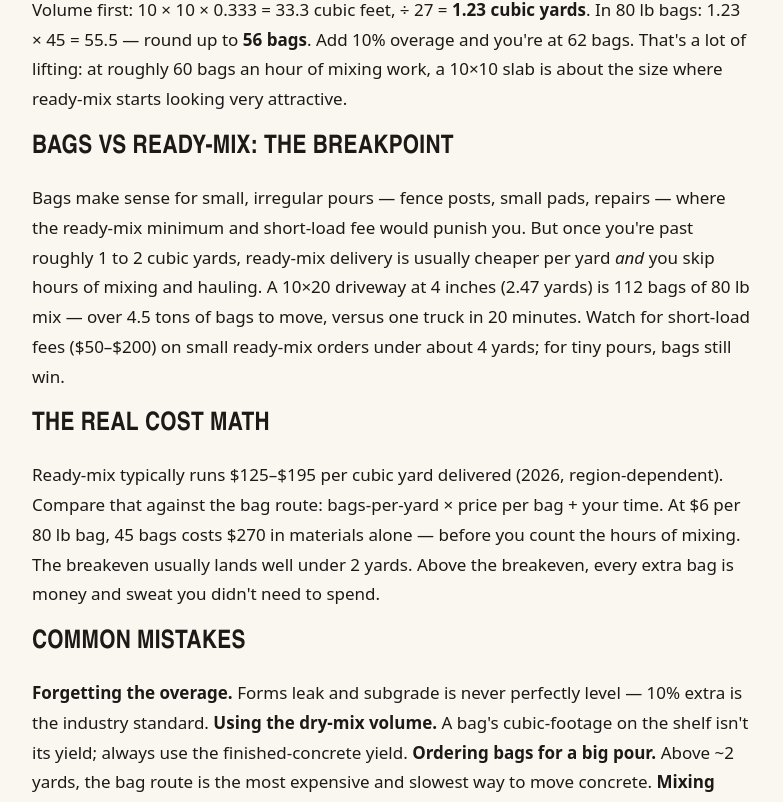
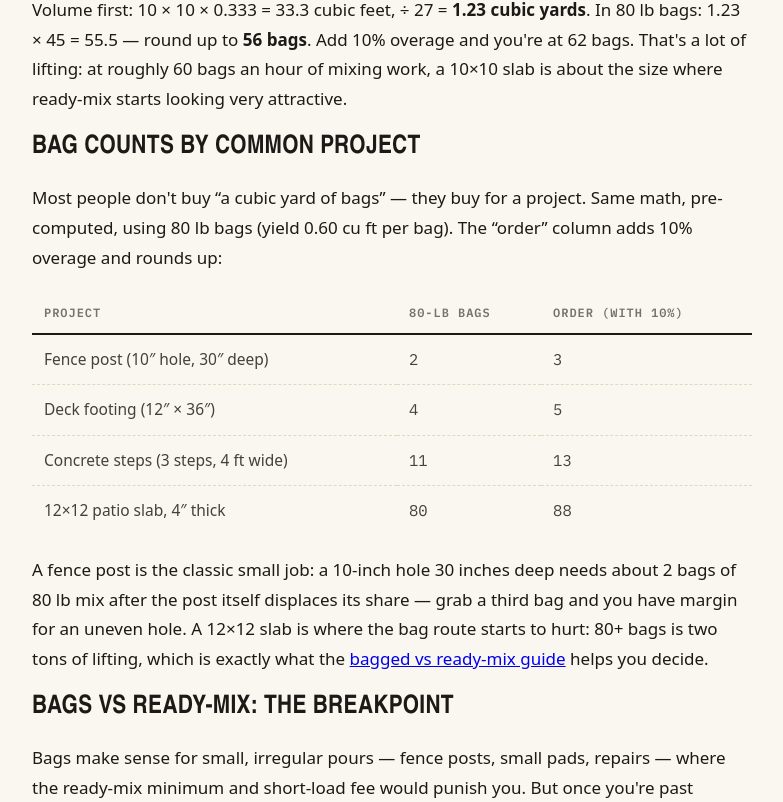
Before and after one commit to tanvirrind/cubicyardcalc, a Next.js app: page /guides/how-many-bags-of-concrete-per-cubic-yard in a window 1280 px wide. Shown: the part 1238-2040 px from the top of the page, without its empty margins (68-851 px from the left). Built offline with nearby package versions, Linux system fonts and the light colour scheme.

Commit message:
Add 7 new SEO guides + expand 2 existing (batch 4/4)

```diff
--- a/app/guides/how-many-bags-of-concrete-per-cubic-yard/page.js
+++ b/app/guides/how-many-bags-of-concrete-per-cubic-yard/page.js
@@ -41,6 +41,10 @@ const faqs = [
   {
     q: "Do bag yields vary?",
     a: "Yes. The table uses manufacturer yields, but exact yield varies by mix and moisture. Check the bag label and round up, then add 10% overage for spillage and uneven forms.",
+  },
+  {
+    q: "How many bags of concrete per fence post?",
+    a: "About 2 bags of 80 lb mix for a standard post: a 10-inch-diameter hole 30 inches deep holds roughly 1.15 cubic feet of concrete after the post itself displaces its share. Grab a third bag as overage — holes are never perfectly round.",
   },
 ];
 
@@ -111,6 +115,36 @@ export default function Guide() {
         very attractive.
       </p>
 
+      <h2>Bag counts by common project</h2>
+      <p>
+        Most people don&apos;t buy &ldquo;a cubic yard of bags&rdquo; — they
+        buy for a project. Same math, pre-computed, using 80 lb bags (yield
+        0.60 cu ft per bag). The &ldquo;order&rdquo; column adds 10% overage
+        and rounds up:
+      </p>
+      <table className="ref-table" style={{ margin: "20px 0" }}>
+        <thead>
+          <tr><th>Project</th><th>80-lb bags</th><th>Order (with 10%)</th></tr>
+        </thead>
+        <tbody>
+          <tr><td>Fence post (10&Prime; hole, 30&Prime; deep)</td><td className="num">2</td><td className="num">3</td></tr>
+          <tr><td>Deck footing (12&Prime; &times; 36&Prime;)</td><td className="num">4</td><td className="num">5</td></tr>
+          <tr><td>Concrete steps (3 steps, 4 ft wide)</td><td className="num">11</td><td className="num">13</td></tr>
+          <tr><td>12&times;12 patio slab, 4&Prime; thick</td><td className="num">80</td><td className="num">88</td></tr>
+        </tbody>
+      </table>
+      <p>
+        A fence post is the classic small job: a 10-inch hole 30 inches deep
+        needs about 2 bags of 80 lb mix after the post itself displaces its
+        share — grab a third bag and you have margin for an uneven hole. A
+        12&times;12 slab is where the bag route starts to hurt: 80+ bags is
+        two tons of lifting, which is exactly what the{" "}
+        <a href="/guides/bagged-vs-ready-mix-concrete/">
+          bagged vs ready-mix guide
+        </a>{" "}
+        helps you decide.
+      </p>
+
       <h2>Bags vs ready-mix: the breakpoint</h2>
       <p>
         Bags make sense for small, irregular pours — fence posts, small pads,
```
Also changed, not shown: app/guides/how-much-mulch-do-i-need/page.js (+25 -0 lines).
